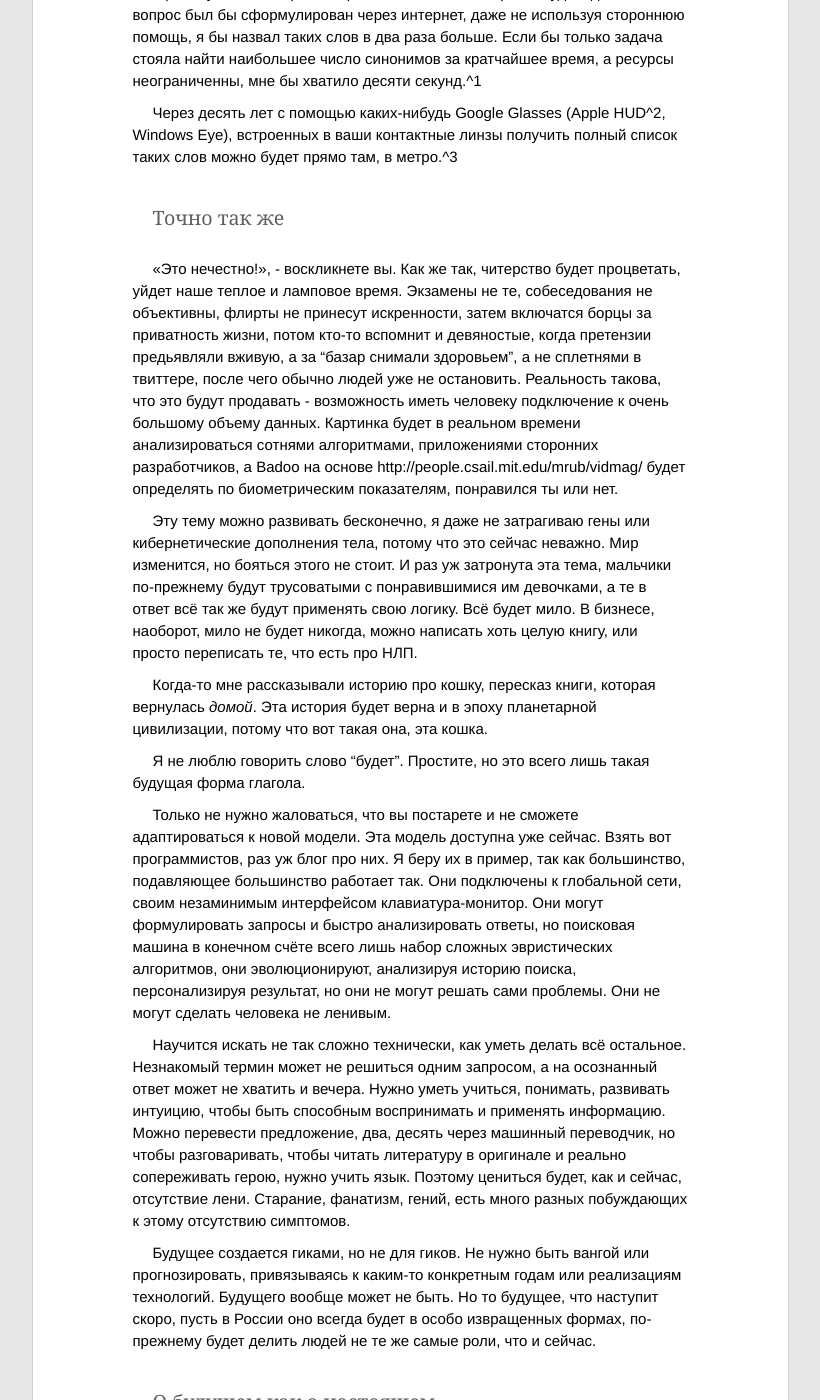
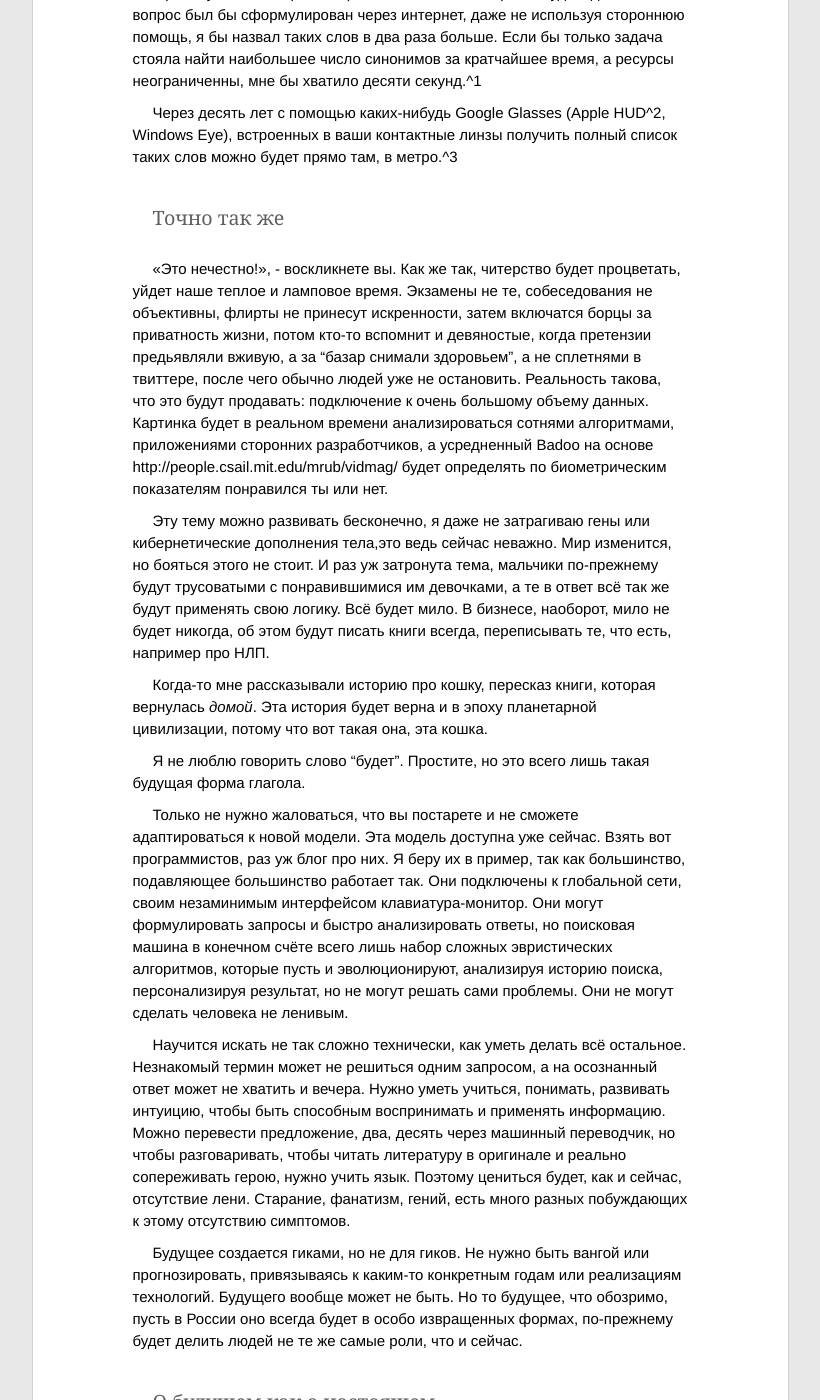
Before and after one commit to ptmt/ptmt.github.com, a Jekyll site: the page built from _posts/2012-07-02-we-are-lazy.md, in a window 1280 px wide and 1400 px high, scrolled down 449 px. Shown: the whole window, without its empty margins (230-1050 px from the left). Built offline with Jekyll 4.4.1, drawn with Linux system fonts in a browser that asks for light colours; Markdown is read by kramdown in place of the engine named in the settings.

Commit message:
Update master

```diff
--- a/_posts/2012-07-02-we-are-lazy.md
+++ b/_posts/2012-07-02-we-are-lazy.md
@@ -12,19 +12,19 @@ title:  Лень будущего
 
 ##Точно так же
 
-«Это нечестно!», - воскликнете вы. Как же так, читерство будет процветать, уйдет наше теплое и ламповое время. Экзамены не те, собеседования не объективны, флирты не принесут искренности, затем включатся борцы за приватность жизни, потом кто-то вспомнит и девяностые, когда претензии предьявляли вживую, а за “базар снимали здоровьем”, а не сплетнями в твиттере, после чего обычно людей уже не остановить. Реальность такова, что это будут продавать - возможность иметь человеку подключение к очень большому объему данных. Картинка будет в реальном времени анализироваться сотнями алгоритмами, приложениями сторонних разработчиков, а Badoo на основе  http://people.csail.mit.edu/mrub/vidmag/ будет определять по биометрическим показателям, понравился ты или нет.
+«Это нечестно!», - воскликнете вы. Как же так, читерство будет процветать, уйдет наше теплое и ламповое время. Экзамены не те, собеседования не объективны, флирты не принесут искренности, затем включатся борцы за приватность жизни, потом кто-то вспомнит и девяностые, когда претензии предьявляли вживую, а за “базар снимали здоровьем”, а не сплетнями в твиттере, после чего обычно людей уже не остановить. Реальность такова, что это будут продавать: подключение к очень большому объему данных. Картинка будет в реальном времени анализироваться сотнями алгоритмами, приложениями сторонних разработчиков, а усредненный Badoo на основе  http://people.csail.mit.edu/mrub/vidmag/ будет определять по биометрическим показателям понравился ты или нет.
 
-Эту тему можно развивать бесконечно, я даже не затрагиваю гены или кибернетические дополнения тела, потому что это сейчас неважно. Мир изменится, но бояться этого не стоит. И раз уж затронута эта тема, мальчики по-прежнему будут трусоватыми с понравившимися им девочками, а те в ответ всё так же будут применять свою логику. Всё будет мило. В бизнесе, наоборот, мило не будет никогда, можно написать хоть целую книгу, или просто переписать те, что есть про НЛП.
+Эту тему можно развивать бесконечно, я даже не затрагиваю гены или кибернетические дополнения тела,это ведь сейчас неважно. Мир изменится, но бояться этого не стоит. И раз уж затронута тема, мальчики по-прежнему будут трусоватыми с понравившимися им девочками, а те в ответ всё так же будут применять свою логику. Всё будет мило. В бизнесе, наоборот, мило не будет никогда, об этом будут писать книги всегда, переписывать те, что есть, например про НЛП.
 
 Когда-то мне рассказывали историю про кошку, пересказ книги, которая вернулась _домой_. Эта история будет верна и в эпоху планетарной цивилизации, потому что вот такая она, эта кошка.
 
 Я не люблю говорить слово “будет”. Простите, но это всего лишь такая будущая форма глагола.
 
-Только не нужно жаловаться, что вы постарете и не сможете адаптироваться к новой модели. Эта модель доступна уже сейчас. Взять вот программистов, раз уж блог про них. Я беру их в пример, так как большинство, подавляющее большинство работает так. Они подключены к глобальной сети, своим незаминимым интерфейсом клавиатура-монитор. Они могут формулировать запросы и быстро анализировать ответы, но поисковая машина в конечном счёте всего лишь набор сложных эвристических алгоритмов, они эволюционируют, анализируя историю поиска, персонализируя результат, но они не могут решать сами проблемы. Они не могут сделать человека не ленивым.
+Только не нужно жаловаться, что вы постарете и не сможете адаптироваться к новой модели. Эта модель доступна уже сейчас. Взять вот программистов, раз уж блог про них. Я беру их в пример, так как большинство, подавляющее большинство работает так. Они подключены к глобальной сети, своим незаминимым интерфейсом клавиатура-монитор. Они могут формулировать запросы и быстро анализировать ответы, но поисковая машина в конечном счёте всего лишь набор сложных эвристических алгоритмов, которые пусть и эволюционируют, анализируя историю поиска, персонализируя результат, но не могут решать сами проблемы. Они не могут сделать человека не ленивым.
 
 Научится искать не так сложно технически, как уметь делать всё остальное. Незнакомый термин может не решиться одним запросом, а на осознанный ответ может не хватить и вечера. Нужно уметь учиться, понимать, развивать интуицию, чтобы быть способным воспринимать и применять информацию. Можно перевести предложение, два, десять через машинный переводчик, но чтобы разговаривать, чтобы читать литературу в оригинале и реально сопереживать герою, нужно учить язык. Поэтому цениться будет, как и сейчас, отсутствие лени. Старание, фанатизм, гений, есть много разных побуждающих к этому отсутствию симптомов.
 
-Будущее создается гиками, но не для гиков. Не нужно быть вангой или прогнозировать, привязываясь к каким-то конкретным годам или реализациям технологий. Будущего вообще может не быть. Но то будущее, что наступит скоро, пусть в России оно всегда будет в особо извращенных формах, по-прежнему будет делить людей не те же самые роли, что и сейчас.
+Будущее создается гиками, но не для гиков. Не нужно быть вангой или прогнозировать, привязываясь к каким-то конкретным годам или реализациям технологий. Будущего вообще может не быть. Но то будущее, что обозримо, пусть в России оно всегда будет в особо извращенных формах, по-прежнему будет делить людей не те же самые роли, что и сейчас.
 
 ##О будущем как о настоящем
 
```
